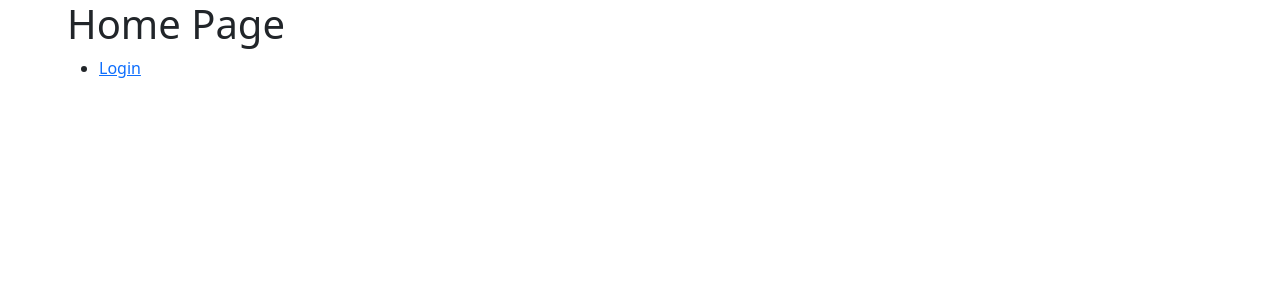
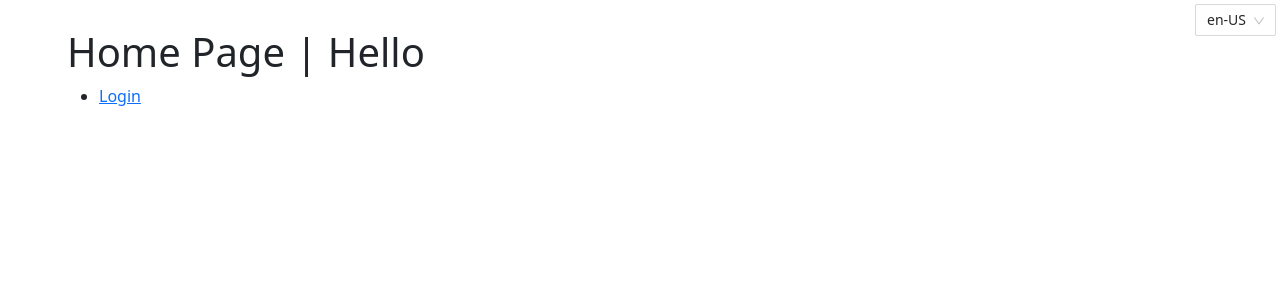
Before and after one commit to vietsaclo/FE-ReactJS-Base--typescript, a React (Create React App) app: page / in a window 1280 px wide. Shown: the top 300 px of the page. Built offline with nearby package versions, Linux system fonts and the light colour scheme.

Commit message:
Add i18n & select langs

```diff
--- a/package.json
+++ b/package.json
@@ -16,8 +16,11 @@
     "@types/react-router": "5.1.9",
     "@types/react-router-dom": "5.1.7",
     "antd": "^4.22.4",
+    "i18next": "^21.9.0",
+    "i18next-browser-languagedetector": "^6.1.5",
     "react": "^18.2.0",
     "react-dom": "^18.2.0",
+    "react-i18next": "^11.18.3",
     "react-router": "6.0.0-beta.0",
     "react-router-dom": "6.0.0-beta.0",
     "react-scripts": "5.0.1",
--- a/src/App.tsx
+++ b/src/App.tsx
@@ -6,6 +6,7 @@ import { useRoutes } from 'react-router-dom';
 // import HomePage from './home-page/HomePage';
 import loadable from '@loadable/component';
 import LoadingTopPageFallBack from './components/common/LoadingTopPageFallback';
+import SelectLang from './components/common/SelectLang';
 
 const PageNotFoundView = loadable(() => import('./other-pages/PageNotFoundView'), {
   fallback: <LoadingTopPageFallBack />,
@@ -49,7 +50,12 @@ const App: React.FC = () => {
 
   const routing = useRoutes(listRoute);
 
-  return <>{routing}</>;
+  return (
+    <div className='p-1'>
+      <SelectLang />
+      {routing}
+    </div>
+  );
 }
 
 export default App;
--- /dev/null
+++ b/src/components/common/SelectLang.tsx
@@ -0,0 +1,30 @@
+import React from 'react';
+import { Select } from 'antd';
+import '../../i18n';
+import { availableLanguages } from "../../i18n";
+import { useTranslation } from "react-i18next";
+
+const { Option } = Select;
+
+const SelectLang: React.FC = () => {
+  const { i18n } = useTranslation();
+
+  const getOptionsLang = () => {
+    return availableLanguages.map((lang, k) => {
+      return <Option key={k} value={lang.symbol}>{lang.display}</Option>
+    });
+  }
+
+  return (
+    <div className='w-100'>
+      <div className='float-end'>
+        <Select defaultValue={i18n.language} onChange={(lang) => i18n.changeLanguage(lang)}>
+          {getOptionsLang()}
+        </Select>
+      </div>
+      <br />
+    </div>
+  );
+};
+
+export default SelectLang;
--- a/src/home-page/HomePage.tsx
+++ b/src/home-page/HomePage.tsx
@@ -1,10 +1,13 @@
 import React from 'react';
 import { Link } from 'react-router-dom';
+import { useTranslation } from "react-i18next";
 
 const HomePage: React.FC = () => {
+  const { t } = useTranslation();
+
   return (
     <div className='container'>
-      <h1>Home Page</h1>
+      <h1>Home Page | { t('hello') }</h1>
       <ul>
         <li>
           <Link to='/login'>Login</Link>
--- /dev/null
+++ b/src/i18n.ts
@@ -0,0 +1,29 @@
+import i18n from "i18next";
+import {initReactI18next} from "react-i18next";
+import LanguageDetector from "i18next-browser-languagedetector";
+import en from "./translations/en.json";
+import vi from "./translations/vi.json"
+
+const resources = {
+  en,
+  vi,
+}
+
+export const availableLanguages = [
+  {
+    symbol: 'en',
+    display: 'English',
+  },
+  {
+    symbol: 'vi',
+    display: 'Vietnamese',
+  }
+]
+
+i18n.use(initReactI18next)
+  .use(LanguageDetector)
+  .init({
+    resources,
+    defaultNS: "common",
+    fallbackLng: "en",
+  });
--- a/src/login-page/LoginPage.tsx
+++ b/src/login-page/LoginPage.tsx
@@ -1,10 +1,13 @@
 import React from 'react';
 import { Link } from 'react-router-dom';
+import { useTranslation } from "react-i18next";
 
 const LoginPage: React.FC = () => {
+  const { t } = useTranslation();
+
   return (
     <div className='container'>
-      <h1>Login Page</h1>
+      <h1>Login Page | {t('hello')}</h1>
       <ul>
         <li>
           <Link to='/home'>Home</Link>
--- /dev/null
+++ b/src/translations/en.json
@@ -0,0 +1,5 @@
+{
+  "common": {
+    "hello": "Hello"
+  }
+}
--- /dev/null
+++ b/src/translations/vi.json
@@ -0,0 +1,5 @@
+{
+  "common": {
+    "hello": "Xin chào"
+  }
+}
```
Also changed, not shown: src/react-i18next.d.ts (added, +10 -0 lines), 1 other file (tests, documents, lock files or other folders).
